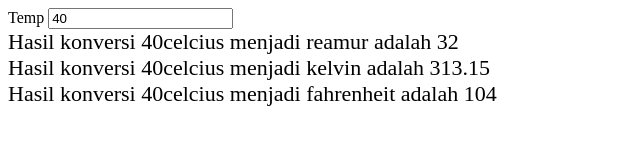
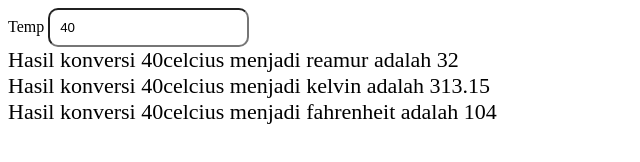
Before and after one commit to rezafauzan/koda-b6-dom1, a plain HTML site: page index.html in a window 1280 px wide. Shown: the whole page, without its empty margins (0-640 px from the left). Drawn offline with Linux system fonts and the light colour scheme.

Commit message:
Feat: add a lil style

```diff
--- a/index.html
+++ b/index.html
@@ -6,6 +6,10 @@
     <meta name="viewport" content="width=device-width, initial-scale=1.0">
     <title>Latihan DOM | Konversi Suhu</title>
     <style>
+        input{
+            padding: 10px;
+            border-radius: 10px;
+        }
         span {
             font-size: 22px;
             display: block;
```
